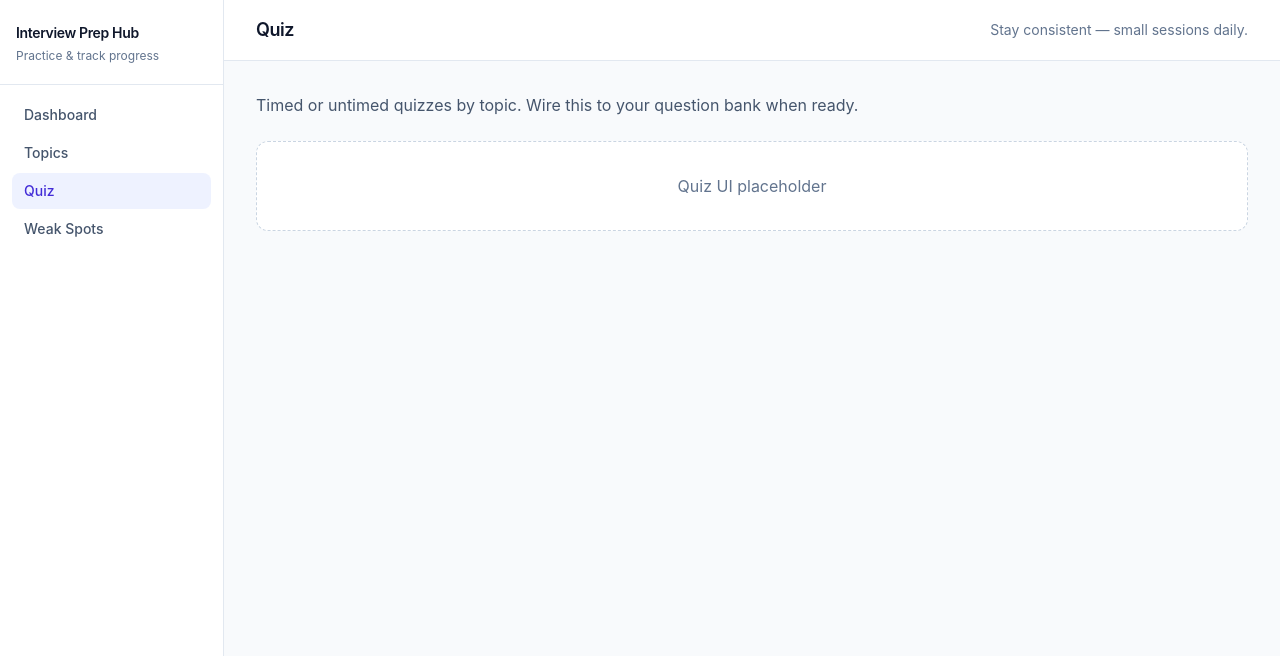
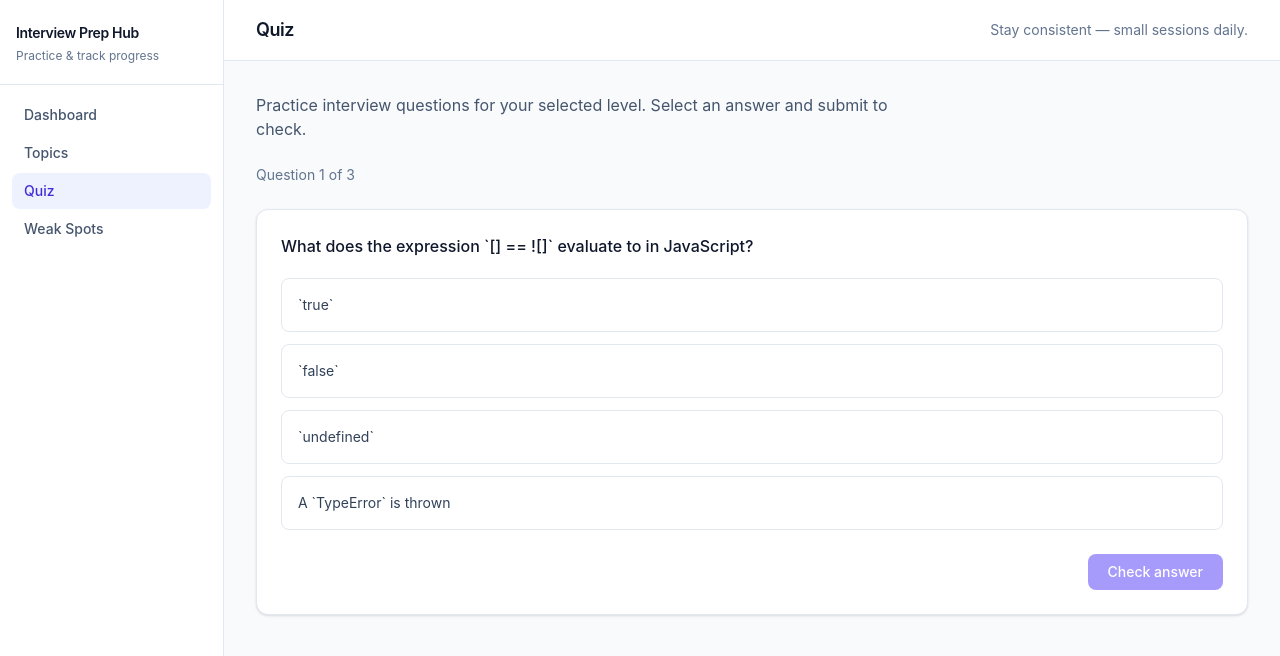
Before and after one commit to annabusko/interview-prep-hub, a React (Vite) app: page /quiz in a window 1280 px wide. Shown: the top 656 px of the page. Built offline with nearby package versions, Linux system fonts and the light colour scheme.

Commit message:
feta: add quiz page with localized questions and persistent quiz attempts

```diff
--- a/src/app/providers/preferences/preferences.storage.ts
+++ b/src/app/providers/preferences/preferences.storage.ts
@@ -3,15 +3,15 @@ import { DEFAULT_PREFERENCES } from './preferences.defaults'
 
 const PREFERENCES_STORAGE_KEY = 'interview-prep-hub:preferences'
 
-const LEVELS: InterviewLevel[] = ['junior', 'middle', 'senior']
-const LANGUAGES: ContentLanguage[] = ['ru', 'en']
+const LEVELS = new Set<InterviewLevel>(['junior', 'middle', 'senior'])
+const LANGUAGES = new Set<ContentLanguage>(['ru', 'en'])
 
 function isInterviewLevel(value: unknown): value is InterviewLevel {
-  return typeof value === 'string' && LEVELS.includes(value as InterviewLevel)
+  return typeof value === 'string' && LEVELS.has(value as InterviewLevel)
 }
 
 function isContentLanguage(value: unknown): value is ContentLanguage {
-  return typeof value === 'string' && LANGUAGES.includes(value as ContentLanguage)
+  return typeof value === 'string' && LANGUAGES.has(value as ContentLanguage)
 }
 
 function parsePreferences(raw: string): UserPreferences | null {
@@ -36,12 +36,12 @@ function parsePreferences(raw: string): UserPreferences | null {
 }
 
 export function readStoredPreferences(): UserPreferences {
-  if (typeof window === 'undefined') {
+  if (globalThis.window === undefined) {
     return DEFAULT_PREFERENCES
   }
 
   try {
-    const raw = window.localStorage.getItem(PREFERENCES_STORAGE_KEY)
+    const raw = globalThis.localStorage.getItem(PREFERENCES_STORAGE_KEY)
     if (!raw) {
       return DEFAULT_PREFERENCES
     }
@@ -52,12 +52,12 @@ export function readStoredPreferences(): UserPreferences {
 }
 
 export function writeStoredPreferences(preferences: UserPreferences): void {
-  if (typeof window === 'undefined') {
+  if (globalThis.window === undefined) {
     return
   }
 
   try {
-    window.localStorage.setItem(PREFERENCES_STORAGE_KEY, JSON.stringify(preferences))
+    globalThis.localStorage.setItem(PREFERENCES_STORAGE_KEY, JSON.stringify(preferences))
   } catch {
     // Fail silently in private mode or full quota scenarios.
   }
--- /dev/null
+++ b/src/app/quiz/quizAttempts.storage.ts
@@ -0,0 +1,25 @@
+import type { QuizAttempt } from '../../domain/models'
+
+const QUIZ_ATTEMPTS_KEY = 'interview-prep-hub:quiz-attempts'
+
+export function readQuizAttempts(): QuizAttempt[] {
+  if (globalThis.window === undefined) return []
+  try {
+    const raw = globalThis.localStorage.getItem(QUIZ_ATTEMPTS_KEY)
+    if (!raw) return []
+    const parsed: unknown = JSON.parse(raw)
+    if (!Array.isArray(parsed)) return []
+    return parsed as QuizAttempt[]
+  } catch {
+    return []
+  }
+}
+
+export function writeQuizAttempts(attempts: QuizAttempt[]): void {
+  if (globalThis.window === undefined) return
+  try {
+    globalThis.localStorage.setItem(QUIZ_ATTEMPTS_KEY, JSON.stringify(attempts))
+  } catch {
+    // localStorage unavailable — silently ignore
+  }
+}
--- /dev/null
+++ b/src/app/quiz/useQuizAttempts.ts
@@ -0,0 +1,19 @@
+import { useCallback } from 'react'
+import type { QuizAttempt } from '../../domain/models'
+import { readQuizAttempts, writeQuizAttempts } from './quizAttempts.storage'
+
+type NewQuizAttempt = Omit<QuizAttempt, 'id' | 'answeredAt'>
+
+export function useQuizAttempts() {
+  const addQuizAttempt = useCallback((attempt: NewQuizAttempt) => {
+    const record: QuizAttempt = {
+      ...attempt,
+      id: `${attempt.questionId}-${Date.now()}`,
+      answeredAt: new Date().toISOString(),
+    }
+    const current = readQuizAttempts()
+    writeQuizAttempts([...current, record])
+  }, [])
+
+  return { addQuizAttempt }
+}
--- a/src/i18n/locales/en.json
+++ b/src/i18n/locales/en.json
@@ -25,5 +25,18 @@
     "description": "Browse interview topics for your selected level. Filter by category and search by topic title.",
     "emptyState": "No topics match your current filters.",
     "openDetails": "Open topic"
+  },
+  "quiz": {
+    "description": "Practice interview questions for your selected level. Select an answer and submit to check.",
+    "noQuestions": "No questions available for your current level.",
+    "progress": "Question {{current}} of {{total}}",
+    "submit": "Check answer",
+    "next": "Next question",
+    "finish": "Finish",
+    "correct": "Correct!",
+    "incorrect": "Incorrect",
+    "completed": "Quiz complete!",
+    "completedMessage": "You answered all {{count}} questions.",
+    "restart": "Start again"
   }
 }
--- a/src/i18n/locales/ru.json
+++ b/src/i18n/locales/ru.json
@@ -25,5 +25,18 @@
     "description": "Изучайте темы собеседований для выбранного уровня. Фильтруйте по категории и ищите по названию темы.",
     "emptyState": "По текущим фильтрам темы не найдены.",
     "openDetails": "Открыть тему"
+  },
+  "quiz": {
+    "description": "Практикуйтесь на вопросах для собеседований вашего уровня. Выберите ответ и нажмите «Проверить».",
+    "noQuestions": "Вопросов для текущего уровня нет.",
+    "progress": "Вопрос {{current}} из {{total}}",
+    "submit": "Проверить",
+    "next": "Следующий вопрос",
+    "finish": "Завершить",
+    "correct": "Правильно!",
+    "incorrect": "Неправильно",
+    "completed": "Квиз завершён!",
+    "completedMessage": "Вы ответили на все {{count}} вопросов.",
+    "restart": "Начать заново"
   }
 }
--- a/src/pages/QuizPage.tsx
+++ b/src/pages/QuizPage.tsx
@@ -1,11 +1,182 @@
+import { useState } from 'react'
+import { useTranslation } from 'react-i18next'
+import { usePreferences } from '../app/providers/preferences/usePreferences'
+import { useQuizAttempts } from '../app/quiz/useQuizAttempts'
+import { questions as allQuestions } from '../data/questions'
+
 export function QuizPage() {
+  const { t } = useTranslation()
+  const { preferences } = usePreferences()
+  const { addQuizAttempt } = useQuizAttempts()
+  const { selectedLevel, selectedLanguage } = preferences
+
+  const filteredQuestions = allQuestions.filter((q) => q.level === selectedLevel)
+
+  const [currentIndex, setCurrentIndex] = useState(0)
+  const [selectedIds, setSelectedIds] = useState<string[]>([])
+  const [submitted, setSubmitted] = useState(false)
+
+  const isCompleted = currentIndex >= filteredQuestions.length
+  const currentQuestion = filteredQuestions[currentIndex]
+
+  const handleSelect = (id: string) => {
+    if (submitted) return
+    if (currentQuestion.type === 'single') {
+      setSelectedIds([id])
+    } else {
+      setSelectedIds((prev) =>
+        prev.includes(id) ? prev.filter((x) => x !== id) : [...prev, id],
+      )
+    }
+  }
+
+  const handleSubmit = () => {
+    if (selectedIds.length === 0) return
+    const correct =
+      [...selectedIds].sort((a, b) => a.localeCompare(b)).join(',') ===
+      [...currentQuestion.correctAnswerIds].sort((a, b) => a.localeCompare(b)).join(',')
+    addQuizAttempt({
+      questionId: currentQuestion.id,
+      topicId: currentQuestion.topicId,
+      correct,
+      level: selectedLevel,
+      shownLanguage: selectedLanguage,
+    })
+    setSubmitted(true)
+  }
+
+  const handleNext = () => {
+    setCurrentIndex((i) => i + 1)
+    setSelectedIds([])
+    setSubmitted(false)
+  }
+
+  const handleRestart = () => {
+    setCurrentIndex(0)
+    setSelectedIds([])
+    setSubmitted(false)
+  }
+
+  if (filteredQuestions.length === 0) {
+    return (
+      <div className="space-y-4">
+        <p className="max-w-2xl text-slate-600">{t('quiz.description')}</p>
+        <div className="rounded-xl border border-dashed border-slate-300 bg-white p-8 text-center text-slate-500">
+          {t('quiz.noQuestions')}
+        </div>
+      </div>
+    )
+  }
+
+  if (isCompleted) {
+    return (
+      <div className="space-y-4">
+        <p className="max-w-2xl text-slate-600">{t('quiz.description')}</p>
+        <div className="rounded-xl border border-slate-200 bg-white p-10 text-center shadow-sm">
+          <p className="text-xl font-semibold text-slate-900">{t('quiz.completed')}</p>
+          <p className="mt-2 text-slate-600">
+            {t('quiz.completedMessage', { count: filteredQuestions.length })}
+          </p>
+          <button
+            type="button"
+            onClick={handleRestart}
+            className="mt-6 rounded-lg bg-indigo-600 px-5 py-2 text-sm font-medium text-white hover:bg-indigo-700"
+          >
+            {t('quiz.restart')}
+          </button>
+        </div>
+      </div>
+    )
+  }
+
+  const isCorrect =
+    submitted &&
+    [...selectedIds].sort((a, b) => a.localeCompare(b)).join(',') ===
+      [...currentQuestion.correctAnswerIds].sort((a, b) => a.localeCompare(b)).join(',')
+
   return (
     <div className="space-y-6">
-      <p className="max-w-2xl text-slate-600">
-        Timed or untimed quizzes by topic. Wire this to your question bank when ready.
+      <p className="max-w-2xl text-slate-600">{t('quiz.description')}</p>
+
+      <p className="text-sm text-slate-500">
+        {t('quiz.progress', { current: currentIndex + 1, total: filteredQuestions.length })}
       </p>
-      <div className="rounded-xl border border-dashed border-slate-300 bg-white p-8 text-center text-slate-500">
-        Quiz UI placeholder
+
+      <div className="rounded-xl border border-slate-200 bg-white p-6 shadow-sm">
+        <p className="text-base font-medium text-slate-900">
+          {currentQuestion.prompt[selectedLanguage]}
+        </p>
+
+        <ul className="mt-5 flex flex-col gap-3">
+          {currentQuestion.options.map((option) => {
+            const isSelected = selectedIds.includes(option.id)
+            const isCorrectOption =
+              submitted && currentQuestion.correctAnswerIds.includes(option.id)
+            const isWrongSelected =
+              submitted && isSelected && !currentQuestion.correctAnswerIds.includes(option.id)
+
+            let optionClass =
+              'w-full rounded-lg border p-4 text-left text-sm transition'
+            if (submitted) {
+              if (isCorrectOption) {
+                optionClass += ' border-green-400 bg-green-50 text-green-900'
+              } else if (isWrongSelected) {
+                optionClass += ' border-red-400 bg-red-50 text-red-900'
+              } else {
+                optionClass += ' border-slate-200 text-slate-400'
+              }
+            } else {
+              optionClass += isSelected
+                ? ' border-indigo-400 bg-indigo-50 text-indigo-900 cursor-pointer'
+                : ' border-slate-200 text-slate-700 hover:border-indigo-300 hover:bg-slate-50 cursor-pointer'
+            }
+
+            return (
+              <li key={option.id}>
+                <button
+                  type="button"
+                  disabled={submitted}
+                  onClick={() => handleSelect(option.id)}
+                  className={optionClass}
+                >
+                  {option.text[selectedLanguage]}
+                </button>
+              </li>
+            )
+          })}
+        </ul>
+
+        {submitted && (
+          <div
+            className={`mt-5 rounded-lg p-4 text-sm ${
+              isCorrect ? 'bg-green-50 text-green-800' : 'bg-red-50 text-red-800'
+            }`}
+          >
+            <p className="font-semibold">{isCorrect ? t('quiz.correct') : t('quiz.incorrect')}</p>
+            <p className="mt-1">{currentQuestion.explanation[selectedLanguage]}</p>
+          </div>
+        )}
+
+        <div className="mt-6 flex justify-end">
+          {submitted ? (
+            <button
+              type="button"
+              onClick={handleNext}
+              className="rounded-lg bg-indigo-600 px-5 py-2 text-sm font-medium text-white hover:bg-indigo-700"
+            >
+              {currentIndex + 1 < filteredQuestions.length ? t('quiz.next') : t('quiz.finish')}
+            </button>
+          ) : (
+            <button
+              type="button"
+              disabled={selectedIds.length === 0}
+              onClick={handleSubmit}
+              className="rounded-lg bg-indigo-600 px-5 py-2 text-sm font-medium text-white hover:bg-indigo-700 disabled:cursor-not-allowed disabled:opacity-50"
+            >
+              {t('quiz.submit')}
+            </button>
+          )}
+        </div>
       </div>
     </div>
   )
```
